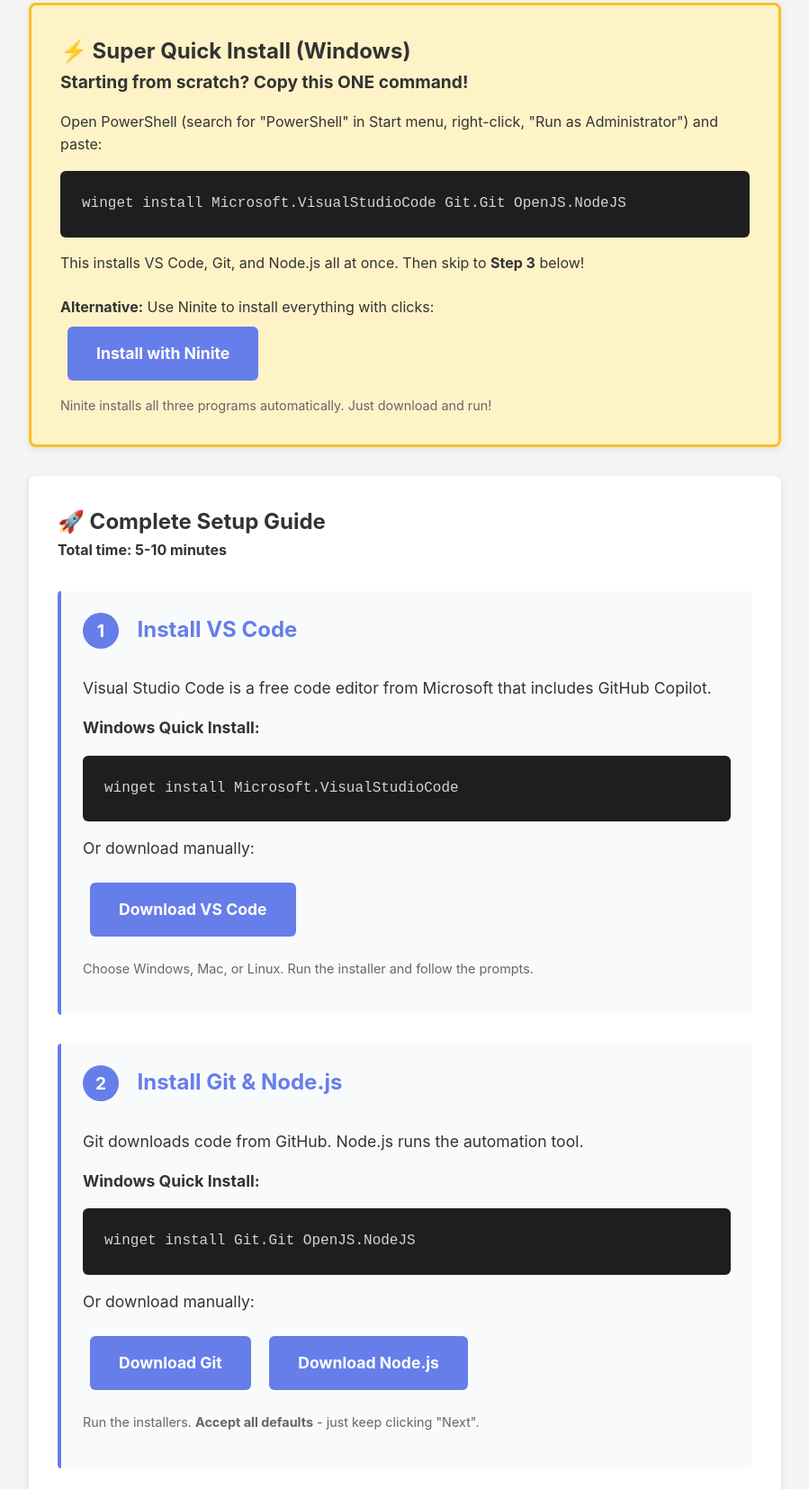
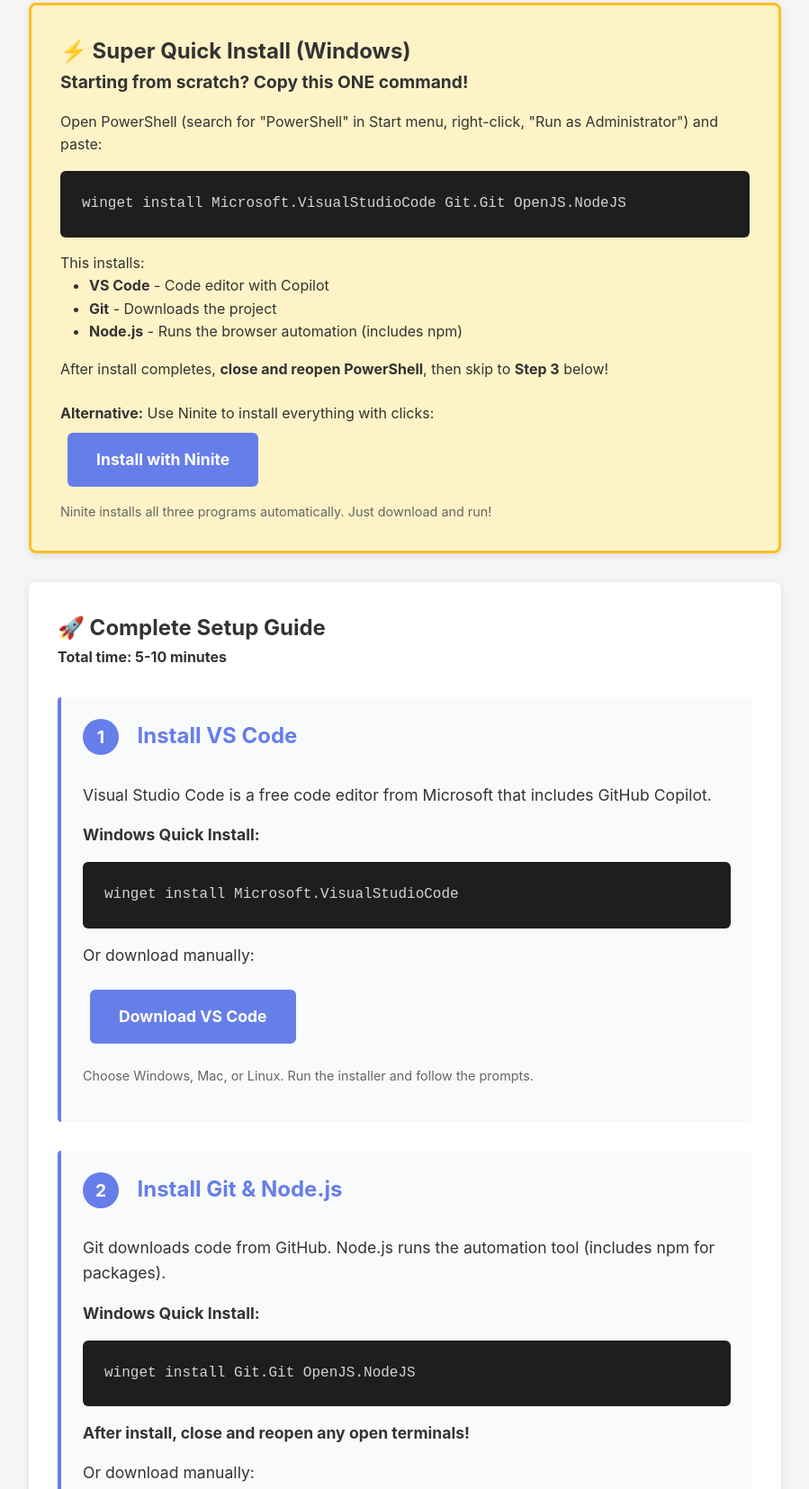
Before and after one commit to shivbijlani/powerschool-tracker, a website: page index.html in a window 1280 px wide. Shown: the part 1054-2709 px from the top of the page at 90% size, without its empty margins (190-1089 px from the left). Drawn offline with Linux system fonts and the light colour scheme.

Commit message:
Clarify Node.js/npm requirement and add restart reminder

```diff
--- a/index.html
+++ b/index.html
@@ -205,7 +205,13 @@
             <p style="font-size: 1.2rem; margin-bottom: 1rem;"><strong>Starting from scratch? Copy this ONE command!</strong></p>
             <p>Open PowerShell (search for "PowerShell" in Start menu, right-click, "Run as Administrator") and paste:</p>
             <div class="code-box">winget install Microsoft.VisualStudioCode Git.Git OpenJS.NodeJS</div>
-            <p style="margin-top: 1rem;">This installs VS Code, Git, and Node.js all at once. Then skip to <strong>Step 3</strong> below!</p>
+            <p style="margin-top: 1rem;">This installs:</p>
+            <ul style="margin-left: 2rem;">
+                <li><strong>VS Code</strong> - Code editor with Copilot</li>
+                <li><strong>Git</strong> - Downloads the project</li>
+                <li><strong>Node.js</strong> - Runs the browser automation (includes npm)</li>
+            </ul>
+            <p style="margin-top: 1rem;">After install completes, <strong>close and reopen PowerShell</strong>, then skip to <strong>Step 3</strong> below!</p>
 
             <p style="margin-top: 1.5rem;"><strong>Alternative:</strong> Use Ninite to install everything with clicks:</p>
             <a href="https://ninite.com/vscode-git-nodejs/" class="download-btn" target="_blank">Install with Ninite</a>
@@ -234,14 +240,15 @@
             <div class="step">
                 <span class="step-number">2</span>
                 <h3>Install Git & Node.js</h3>
-                <p>Git downloads code from GitHub. Node.js runs the automation tool.</p>
+                <p>Git downloads code from GitHub. Node.js runs the automation tool (includes npm for packages).</p>
                 <p><strong>Windows Quick Install:</strong></p>
                 <div class="code-box">winget install Git.Git OpenJS.NodeJS</div>
+                <p style="margin-top: 1rem;"><strong>After install, close and reopen any open terminals!</strong></p>
                 <p style="margin-top: 1rem;">Or download manually:</p>
                 <a href="https://git-scm.com/downloads" class="download-btn" target="_blank">Download Git</a>
                 <a href="https://nodejs.org/" class="download-btn" target="_blank">Download Node.js</a>
                 <p style="margin-top: 1rem; font-size: 0.9rem; color: #666;">
-                    Run the installers. <strong>Accept all defaults</strong> - just keep clicking "Next".
+                    Run the installers. <strong>Accept all defaults</strong> - just keep clicking "Next". <strong>Both Git and Node.js are required!</strong>
                 </p>
             </div>
 
@@ -337,6 +344,9 @@
             <h3 style="margin-top: 1.5rem;">Copilot doesn't respond</h3>
             <p>Make sure you're signed in to GitHub Copilot. Look for the Copilot icon in the bottom-right of VS Code - it should show a checkmark.</p>
 
+            <h3 style="margin-top: 1.5rem;">npm command not found?</h3>
+            <p>Node.js might not be installed or you need to restart VS Code after installing it. Close VS Code completely and reopen it, or install Node.js from <a href="https://nodejs.org/" target="_blank">nodejs.org</a>.</p>
+
             <h3 style="margin-top: 1.5rem;">Don't have PowerShell as Administrator?</h3>
             <p>No problem! Just download the installers manually from the links in each step. Or use the Ninite link at the top.</p>
 
```
